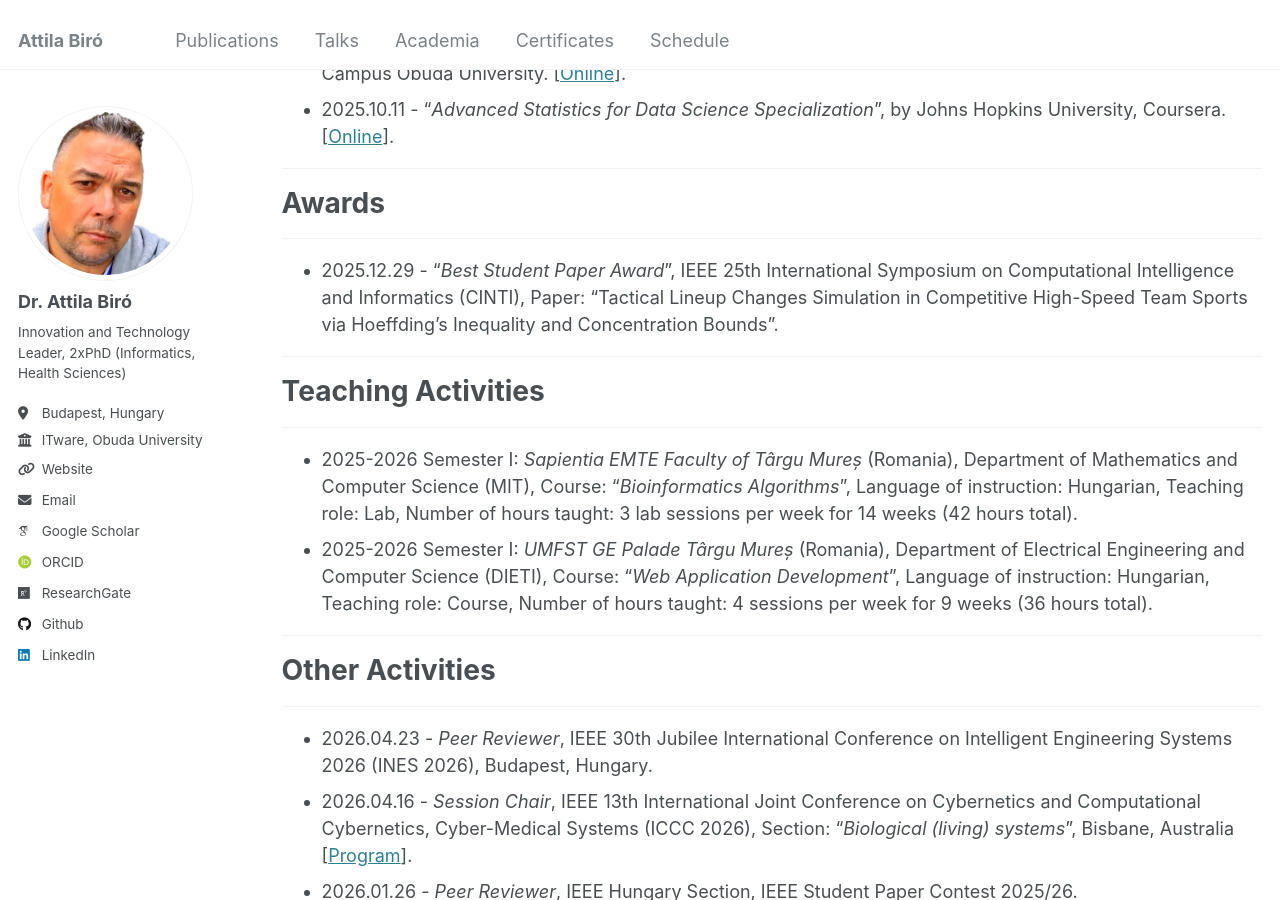
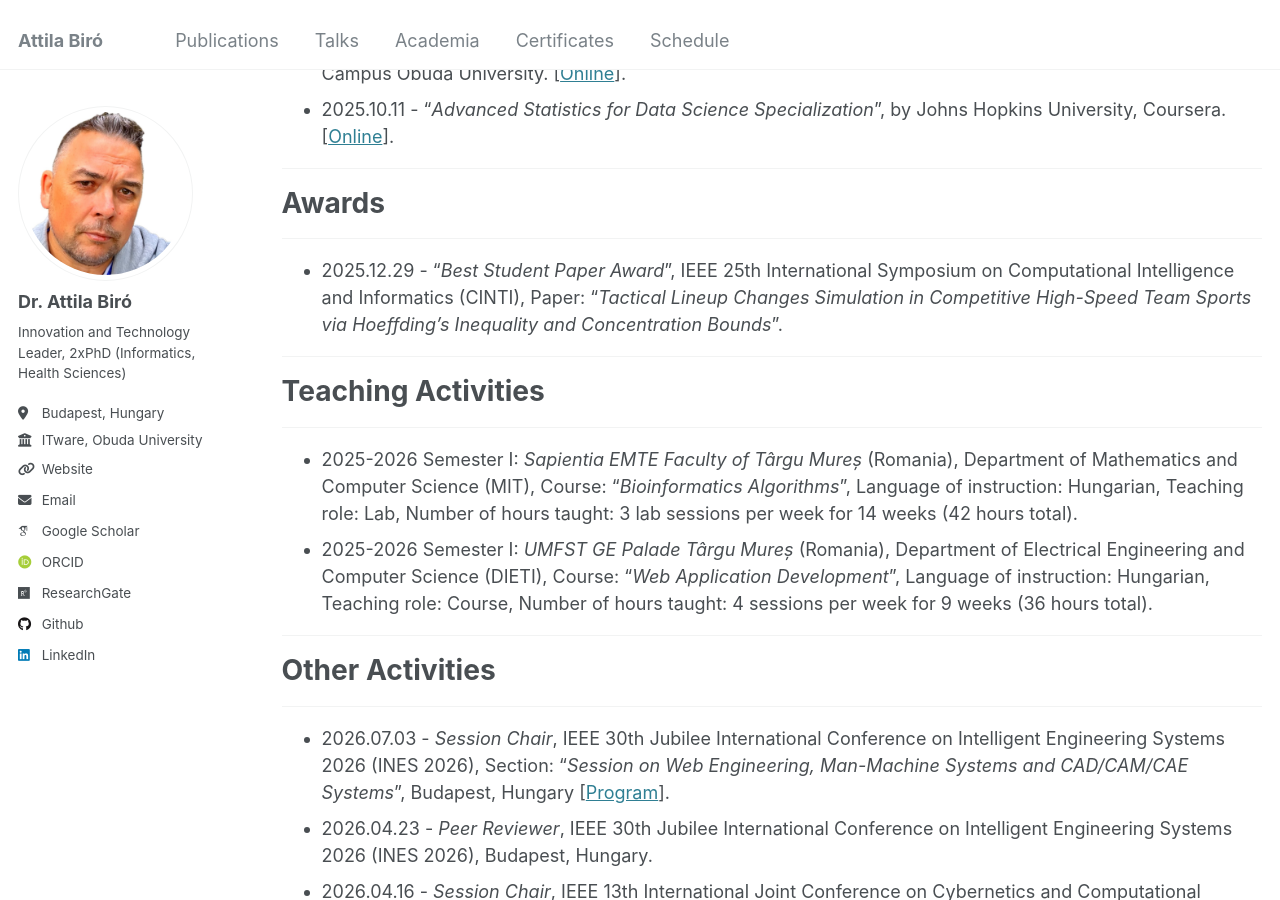
Before and after one commit to biroka/biroka.github.io, a Jekyll site: the page built from _pages/phd_mathematics.md, in a window 1280 px wide and 900 px high, scrolled down 3168 px. Built offline with Jekyll 4.4.1, drawn with Linux system fonts in a browser that asks for light colours; some web fonts are replaced.

Commit message:
Update phd_mathematics.md

```diff
--- a/_pages/phd_mathematics.md
+++ b/_pages/phd_mathematics.md
@@ -71,7 +71,7 @@ author_profile: true
 ***
 # Awards
 ***
-* 2025.12.29 - "_Best Student Paper Award_”, IEEE 25th International Symposium on Computational Intelligence and Informatics (CINTI), Paper: “Tactical Lineup Changes Simulation in Competitive High-Speed Team Sports via Hoeffding’s Inequality and Concentration Bounds”.
+* 2025.12.29 - "_Best Student Paper Award_”, IEEE 25th International Symposium on Computational Intelligence and Informatics (CINTI), Paper: “_Tactical Lineup Changes Simulation in Competitive High-Speed Team Sports via Hoeffding’s Inequality and Concentration Bounds_”.
 
 ***
 # Teaching Activities
@@ -83,6 +83,7 @@ Lab, Number of hours taught: 3 lab sessions per week for 14 weeks (42 hours tota
 ***
 # Other Activities
 ***
+* 2026.07.03 - _Session Chair_, IEEE 30th Jubilee International Conference on Intelligent Engineering Systems 2026 (INES 2026), Section: "_Session on Web Engineering, Man-Machine Systems and CAD/CAM/CAE Systems_", Budapest, Hungary [<a target="_new" href="http://www.ines-conf.org/ines-conf/INES2026_technical-program.pdf">Program</a>].
 * 2026.04.23 - _Peer Reviewer_, IEEE 30th Jubilee International Conference on Intelligent Engineering Systems 2026 (INES 2026), Budapest, Hungary.
 * 2026.04.16 - _Session Chair_, IEEE 13th International Joint Conference on Cybernetics and Computational Cybernetics, Cyber-Medical Systems (ICCC 2026), Section: "_Biological (living) systems_", Bisbane, Australia [<a target="_new" href="https://conf.uni-obuda.hu/iccc2026/ICCC2026PreliminaryProgram.pdf">Program</a>].
 * 2026.01.26 - _Peer Reviewer_, IEEE Hungary Section, IEEE Student Paper Contest 2025/26.
```
